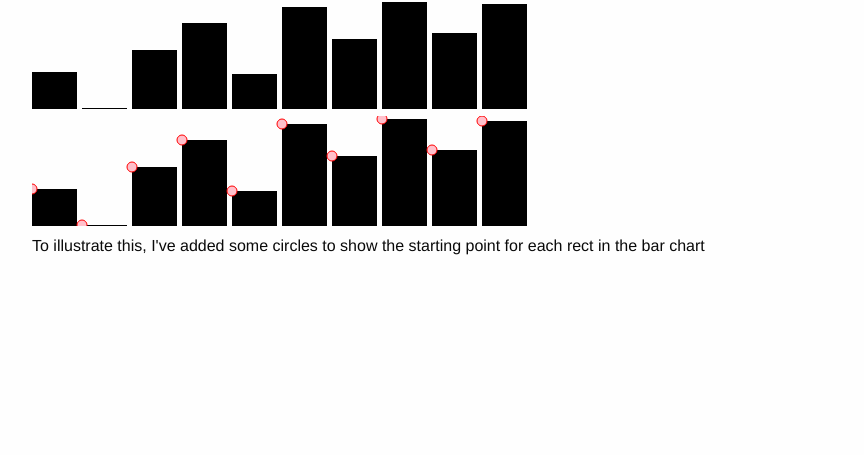
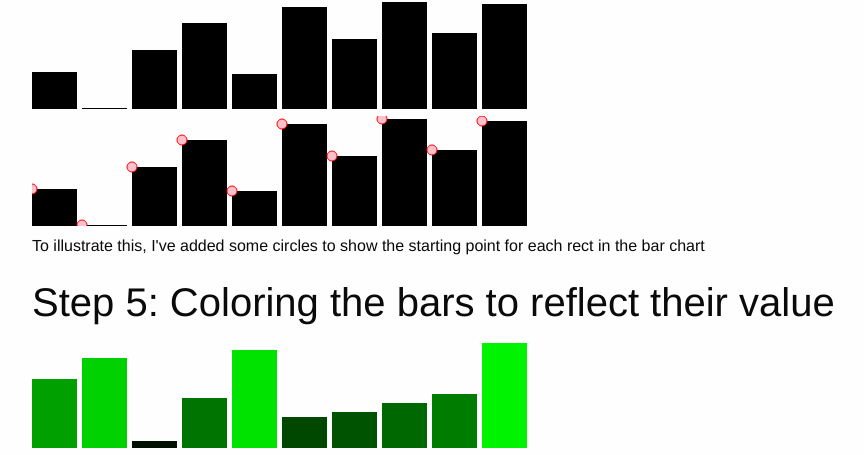
Before and after one commit to gtvj/data-visualisation-javascript-with-web-standards, a Flask app: template app/templates/pages/building-a-real-chart-with-d3.html in a window 1280 px wide. Shown: the part 2391-2846 px from the top of the page, without its empty margins (23-887 px from the left). Before the commit the page ends 2646 px from the top, so only its background shows below. Run offline with Flask 2, Linux system fonts and the light colour scheme; the template is opened without the code that fills it, so the values that code supplies are empty; some libraries are stand-ins or nearby versions.

Commit message:
Interim commit: color bars to reflect their value

```diff
--- a/app/templates/pages/building-a-real-chart-with-d3.html
+++ b/app/templates/pages/building-a-real-chart-with-d3.html
@@ -72,7 +72,6 @@
         .enter()
         .append("rect")
         .attr("x", function (d, i) {
-            console.log(i);
             return i * 22
         })
         .attr("y", 0)
@@ -302,4 +301,43 @@
         .attr("stroke", "red")
 
 </script>
+<h2>Step 5: Coloring the bars to reflect their value</h2>
+<div id="step-five"></div>
+<script>
+
+    dataset = [],
+        w = 500,
+        h = 110,
+        bar_margin = 5;
+
+    for (let i = 0; i < 10; i++) {
+        dataset.push(Math.ceil(Math.random() * h))
+    }
+
+    svg = d3.select('#step-five').append('svg').attr('width', w).attr('height', h)
+
+    svg.selectAll("rect")
+        .data(dataset)
+        .enter()
+        .append("rect")
+        .attr("x", function (d, i) {
+            return i * (w / dataset.length);
+        })
+        .attr("y", function (d, i) {
+            return h - d;
+        })
+        .attr("width", function (d, i) {
+            return (w / dataset.length) - bar_margin;
+        })
+        .attr("height", function (d) {
+            return d;
+        })
+        .attr("fill", function (d) {
+            let shade_of_green = Math.round((d / h) * 255);
+            console.log(`shade_of_green ${shade_of_green}`)
+            return `rgba(0,${shade_of_green},0,1)`
+        })
+
+
+</script>
 {% endblock %}
```
